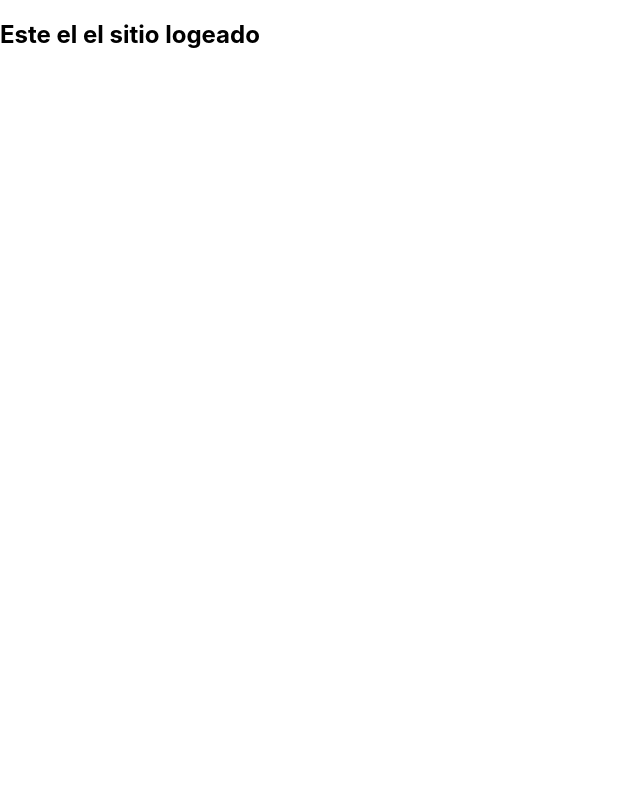
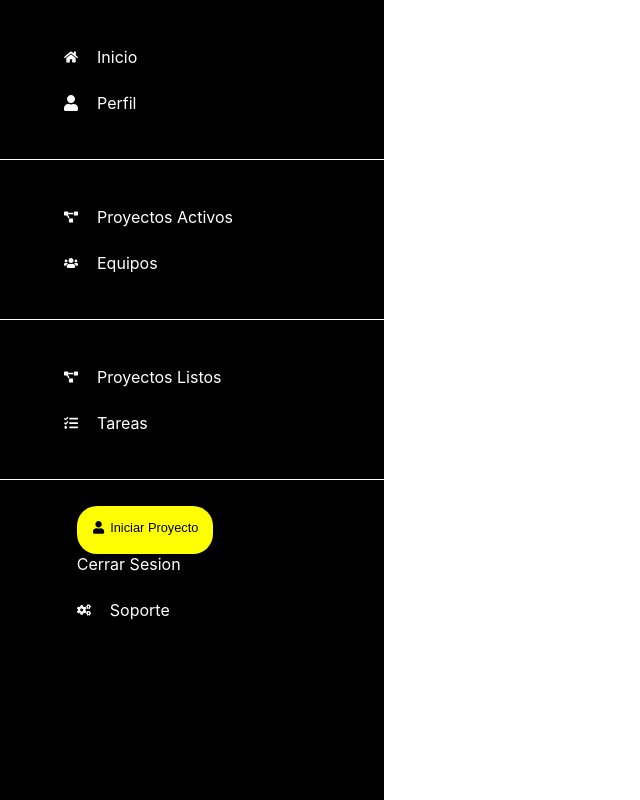
Before and after one commit to diverIT/front-diver-one, a Next.js app: page /aside-logeed in a window 1280 px wide. Shown: the whole page, without its empty margins (0-640 px from the left). Built offline with nearby package versions, Linux system fonts and the light colour scheme.

Commit message:
update styles aside

```diff
--- a/pages/aside-logeed/index.jsx
+++ b/pages/aside-logeed/index.jsx
@@ -1,3 +1,16 @@
+import {
+  faCogs,
+  faHome,
+  faProjectDiagram,
+  faTasks,
+  faUser,
+  faUsers,
+} from "@fortawesome/free-solid-svg-icons";
+import { FontAwesomeIcon } from "@fortawesome/react-fontawesome";
+import Link from "next/link";
+import styles from "../../styles/Aside.module.css";
+import Button from "../components/Button";
+
 export default function Aside() {
   // const location = useLocation().pathname;
   function handleClick() {
@@ -5,78 +18,55 @@ export default function Aside() {
   }
 
   return (
-    <aside className="aside-box">
-      <h2>Este el el sitio logeado</h2>
-      {/* <div className="box-1">
-        <Link to="/home">
-          <div className={location === "/home" ? "link-active" : "link"}>
-            <FontAwesomeIcon icon={faHome} className="icon" />
-            Inicio
+    <>
+      <aside className={styles.contentLogeed}>
+        <section className={styles.box}>
+          <div className={styles.boxNav}>
+            <FontAwesomeIcon icon={faHome} className={styles.icon} />
+            <Link href="/">Inicio</Link>
           </div>
-        </Link>
-        <Link to="/profile">
-          <div className={location === "/profile" ? "link-active" : "link"}>
-            <FontAwesomeIcon icon={faUser} className="icon" />
-            Perfil
+          <div className={styles.boxNav}>
+            <FontAwesomeIcon icon={faUser} className={styles.icon} />
+            <Link href="/perfil">Perfil</Link>
           </div>
-        </Link>
-      </div>
-      <div className="box-2">
-        <Link to="/activeProjects">
-          <div
-            className={location === "/activeProjects" ? "link-active" : "link"}
-          >
-            <FontAwesomeIcon icon={faProjectDiagram} className="icon" />
-            Proyectos Activos
+        </section>
+
+        <section className={styles.box}>
+          <div className={styles.boxNav}>
+            <FontAwesomeIcon icon={faProjectDiagram} className={styles.icon} />
+            <Link href="/activeProjects">Proyectos Activos</Link>
           </div>
-        </Link>
-        <Link to="/teams">
-          <div className={location === "/teams" ? "link-active" : "link"}>
-            <FontAwesomeIcon icon={faUsers} className="icon" />
-            Equipos
+          <div className={styles.boxNav}>
+            <FontAwesomeIcon icon={faUsers} className={styles.icon} />
+            <Link href="/teams">Equipos</Link>
           </div>
-        </Link>
-      </div>
-      <div className="box-3">
-        <div className="box-children1">
-          <Link to="/finishedprojects">
-            <div
-              className={
-                location === "/finishedprojects" ? "link-active" : "link"
-              }
-            >
-              <FontAwesomeIcon icon={faProjectDiagram} className="icon" />
-              Proyectos Listos
-            </div>
-          </Link>
-          <Link to="/tasks">
-            <div className={location === "/tasks" ? "link-active" : "link"}>
-              <FontAwesomeIcon icon={faTasks} className="icon" />
-              Tareas
-            </div>
-          </Link>
-        </div>
-        <div className="box-children2">
-          <Button
-            value={"Crear Proyecto "}
-            onClick={handleClick}
-            className={"button-newproject"}
-          />
-          <div>
-            <Link to="/" style={{ textDecoration: "underline" }}>
-              Cerrar Sesion
-            </Link>
+        </section>
+
+        <section className={styles.box}>
+          <div className={styles.boxNav}>
+            <FontAwesomeIcon icon={faProjectDiagram} className={styles.icon} />
+            <Link href="/finishedprojects">Proyectos Listos</Link>
           </div>
-        </div>
-      </div>
-      <div className="box-4">
-        <Link to="#">
-          <div>
-            <FontAwesomeIcon icon={faCogs} className="icon" />
-            Soporte
+          <div className={styles.boxNav}>
+            <FontAwesomeIcon icon={faTasks} className={styles.icon} />
+            <Link href={"/tasks"}>Tareas</Link>
           </div>
-        </Link>
-      </div> */}
-    </aside>
+        </section>
+        <section className={styles.boxNavFooter}>
+          <div className={styles.boxNav}>
+            <Button
+              message="Iniciar Proyecto"
+              background="yellow"
+              width="40%"
+            />
+            <Link href="/">Cerrar Sesion</Link>
+          </div>
+          <div className={styles.boxNav}>
+            <FontAwesomeIcon icon={faCogs} className={styles.icon} />
+            <Link href="#">Soporte</Link>
+          </div>
+        </section>
+      </aside>
+    </>
   );
 }
--- a/pages/components/Button.jsx
+++ b/pages/components/Button.jsx
@@ -1,13 +1,36 @@
 import { faUser } from "@fortawesome/free-solid-svg-icons";
 import { FontAwesomeIcon } from "@fortawesome/react-fontawesome";
-import styles from "../../styles/Main.module.css";
-function Button() {
+// import styles from "../../styles/Main.module.css";
+function Button({ message, background, width }) {
   return (
     <>
-      <button className={styles.button}>
-        <FontAwesomeIcon icon={faUser} className={styles.buttonLogin} />
-        Iniciar Sesion
+      <button>
+        <span className="icon">
+        <FontAwesomeIcon icon={faUser} />
+        </span>
+        {message}
       </button>
+      <style jsx>{`
+        button {
+          min-width: ${width};
+          height: 3rem;
+          background-color: ${background};
+          border-radius: 20px;
+          border: none;
+          padding: 0.9rem;
+          color: black;
+          left: 0;
+          font-size: .8rem;
+          display: flex;
+          justify-content: space-between;
+        }
+        .icon {
+          display: inline-block;
+          width: 14px;
+          color: black;
+          margin-right: 5px;
+        }
+      `}</style>
     </>
   );
 }
--- a/styles/Aside.module.css
+++ b/styles/Aside.module.css
@@ -1,10 +1,12 @@
-.content{
+.content {
+  width: 30%;
   height: 100vh;
   display: flex;
   flex-direction: column;
   justify-content: center;
   align-items: center;
   background-color: black;
+  color: white;
 }
 .title {
   margin-top: -2.5rem;
@@ -14,11 +16,53 @@
   color: white;
 }
 .title span {
-  color: #F7DF1E;
+  color: #f7df1e;
 }
-.text{
+.text {
   color: white;
-  padding:0 1.5rem 00;
+  padding: 0 1.5rem 00;
   text-align: center;
-  font-size: .9rem;
+  font-size: 0.9rem;
 }
+/* styles for aside logeed */
+.contentLogeed {
+  width: 30%;
+  height: 100vh;
+  display: flex;
+  flex-direction: column;
+  align-items: center;
+  background-color: black;
+  color: white;
+}
+.box {
+  width: 100%;
+  height: 20%;
+  display: grid;
+  place-items: center;
+  place-content: center;
+  border-bottom: 1px solid white;
+}
+.boxNav{
+  width: 100%;
+  min-width: 30vw;
+  padding: .8rem;
+  padding-left: 4rem;
+  /* border: 1px solid white; */
+}
+.boxNav:hover{
+  color: black;
+  background-color: white;
+}
+.boxNavFooter{
+  width: 100%;
+  min-width: 30vw;
+  padding: .8rem;
+  /* margin-top: 7rem; */
+}
+.icon{
+  margin-right: 19px ;
+  width: 14px;
+  /* height: 13px; */
+  line-height: 48px;
+  margin-top: 3px;
+}
--- a/styles/Main.module.css
+++ b/styles/Main.module.css
@@ -38,6 +38,7 @@
   color: white;
   position: relative;
   left: 0;
+  font-size: .9rem;
 }
 .small, .small2{
   margin-top: 1.2rem;
```
